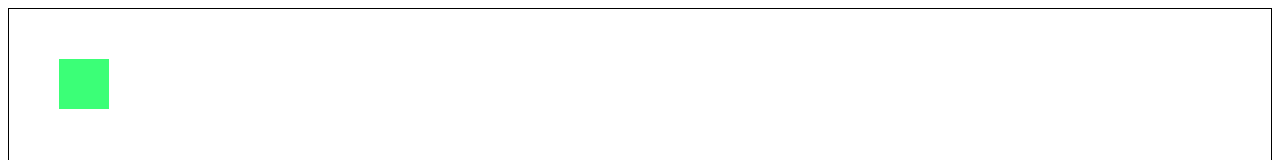
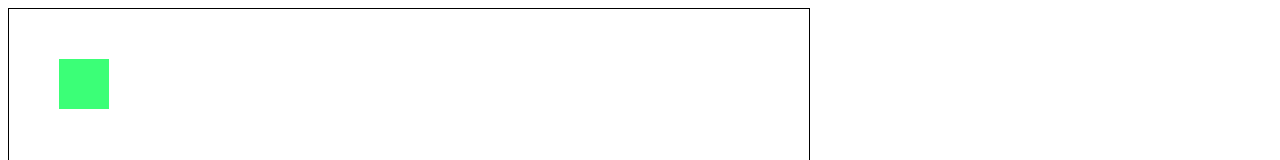
Before and after one commit to jlhs1001/Super-Snake, a plain HTML site: page index.html in a window 1280 px wide. Shown: the top 160 px of the page. Drawn offline with Linux system fonts and the light colour scheme.

Commit message:
fix border on canvas

```diff
--- a/css/main.css
+++ b/css/main.css
@@ -1,3 +1,3 @@
-body {
+#canvas {
     border: solid 1px;
 }
--- a/js/main.js
+++ b/js/main.js
@@ -5,8 +5,8 @@ let player = {"x": 50, "y": 50, "width": 50, "height": 50, "speed": 1};
 
 let direction;
 
-canvas.width = 600;
-canvas.height = 550;
+canvas.width = 800;
+canvas.height = 600;
 
 document.addEventListener("keydown", function (e) {
     switch (e.code) {
```
